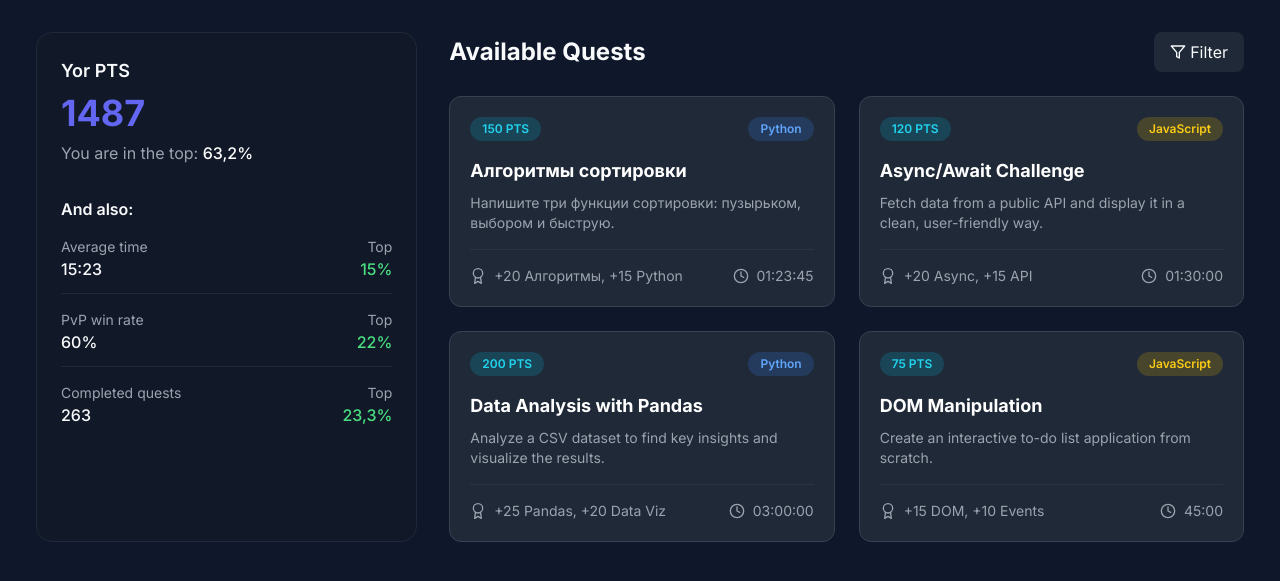
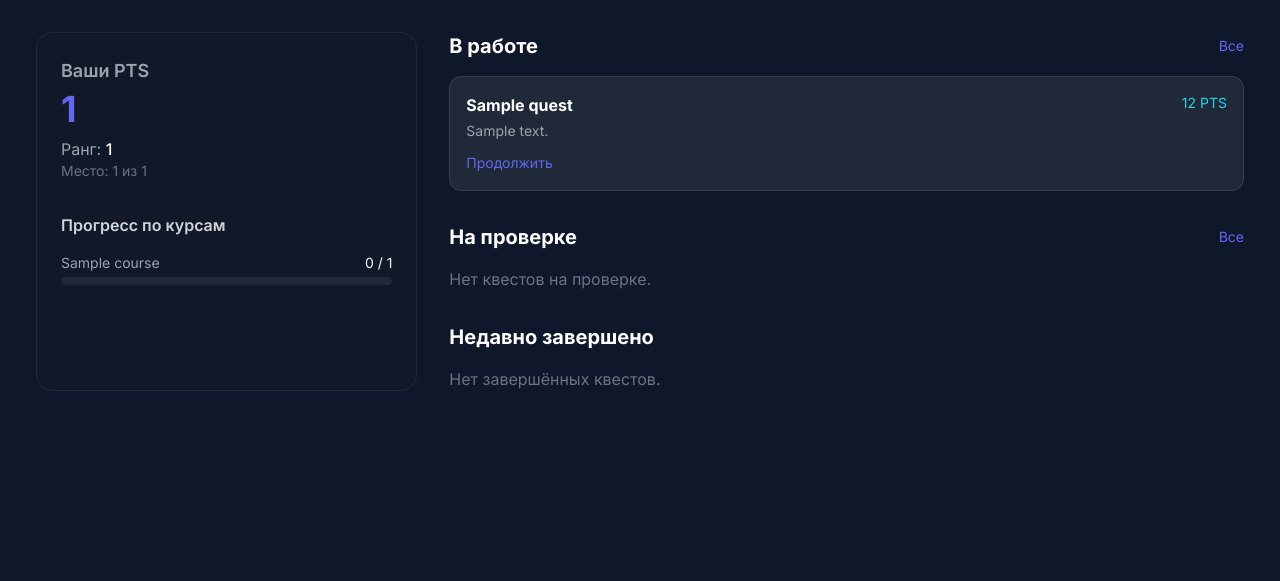
Before and after one commit to TolyanL/case-battlecode, a Django app: page /dashboard/ in a window 1280 px wide. Shown: the part 101-682 px from the top of the page. Run offline with Django 5.2, Linux system fonts and the light colour scheme; a user stored in the database is signed in; tables that the repository leaves empty hold one stand-in row (values such as "Sample post"); parts of the project's set-up code (start-up, migrations or seed data) failed here and were passed over; some libraries are stand-ins or nearby versions.

Commit message:
redesign Home and Dashboard with dynamic content and user progress

```diff
--- a/battlecode/dashboard/templates/dashboard.html
+++ b/battlecode/dashboard/templates/dashboard.html
@@ -1,151 +1,89 @@
+<!-- battlecode/dashboard/templates/dashboard.html -->
 {% extends "base.html" %}
 {% load static %}
-
-{% block title %}Quest Dashboard{% endblock title %}
-{% block description %}Track your progress and available quests on your personal dashboard.{% endblock description %}
-
+{% block title %}Dashboard{% endblock title %}
+{% block description %}Ваш персональный центр активности.{% endblock description %}
 {% block content %}
 <div class="grid grid-cols-1 lg:grid-cols-3 gap-8">
-
+  <!-- Левая панель: статистика -->
   <aside class="lg:col-span-1 bg-gray-900 rounded-2xl p-6 border border-gray-800">
     <div class="mb-8">
-            <h3 class="text-lg font-semibold mb-2">Yor PTS</h3>
-            <p class="text-4xl font-bold text-primary">1487</p>
-            <p class="text-gray-400 mt-2">You are in the top: <span class="text-white font-medium">63,2%</span></p>
+      <h3 class="text-lg font-semibold text-gray-400 mb-1">Ваши PTS</h3>
+      <p class="text-4xl font-bold text-primary">{{ pts }}</p>
+      <p class="text-gray-400 mt-2">Ранг: <span class="text-white font-medium">{{ rank }}</span></p>
+      <p class="text-gray-500 text-sm">Место: {{ placement }} из {{ user.profile.placement|default:"?" }}</p>
     </div>
 
     <div>
-            <h4 class="text-md font-semibold mb-4">And also:</h4>
-            <div class="space-y-4">
-                <div class="flex justify-between items-center pb-3 border-b border-gray-800">
-                    <div>
-                        <p class="text-gray-400 text-sm">Average time</p>
-                        <p class="font-medium">15:23</p>
+      <h4 class="text-md font-semibold mb-4 text-gray-300">Прогресс по курсам</h4>
+      {% for item in course_progress %}
+        <div class="mb-4">
+          <div class="flex justify-between text-sm mb-1">
+            <span class="text-gray-400">{{ item.course.title }}</span>
+            <span class="text-white">{{ item.done }} / {{ item.total }}</span>
           </div>
-                    <div class="text-right">
-
-                        <p class="text-gray-400 text-sm">Top</p>
-                        <p class="font-medium text-green-400">15%</p>
-                    </div>
-
-                </div>
-                <div class="flex justify-between items-center pb-3 border-b border-gray-800">
-                    <div>
-                        <p class="text-gray-400 text-sm">PvP win rate</p>
-                        <p class="font-medium">60%</p>
-                    </div>
-                    <div class="text-right">
-                        <p class="text-gray-400 text-sm">Top</p>
-                        <p class="font-medium text-green-400">22%</p>
+          <div class="w-full bg-gray-800 rounded-full h-2">
+            <div class="bg-primary h-2 rounded-full" style="width: {{ item.percent }}%"></div>
           </div>
         </div>
-                <div class="flex justify-between items-center">
-                    <div>
-                        <p class="text-gray-400 text-sm">Completed quests</p>
-                        <p class="font-medium">263</p>
-
-                    </div>
-                    <div class="text-right">
-                        <p class="text-gray-400 text-sm">Top</p>
-                        <p class="font-medium text-green-400">23,3%</p>
-                    </div>
-                </div>
-            </div>
+      {% empty %}
+        <p class="text-gray-500 text-sm">Вы не записаны ни на один курс.</p>
+      {% endfor %}
     </div>
   </aside>
 
-    <section class="lg:col-span-2">
-        <div class="flex justify-between items-center mb-6">
-            <h2 class="text-2xl font-bold">Available Quests</h2>
-            <button
-
-                class="flex items-center space-x-1 bg-gray-800 hover:bg-gray-700 px-4 py-2 rounded-lg transition">
-                <i data-feather="filter" class="w-4 h-4"></i>
-                <span>Filter</span>
-            </button>
+  <!-- Правая панель: активность -->
+  <section class="lg:col-span-2 space-y-8">
+    <!-- В работе -->
+    <div>
+      <div class="flex justify-between items-center mb-4">
+        <h2 class="text-xl font-bold text-white">В работе</h2>
+        <a href="{% url 'quests_all' %}?status=in_progress" class="text-primary text-sm hover:underline">Все</a>
+      </div>
+      {% for item in in_progress %}
+        <div class="bg-gray-800 rounded-xl p-4 mb-3 border border-gray-700">
+          <div class="flex justify-between">
+            <h4 class="font-bold text-white">{{ item.quest.title }}</h4>
+            <span class="text-cyan-400 text-sm">{{ item.quest.pts }} PTS</span>
+          </div>
+          <p class="text-gray-400 text-sm mt-1">{{ item.quest.description|truncatewords:12 }}</p>
+          <a href="{% url 'quest_work' item.quest.slug %}" class="mt-3 inline-block text-primary hover:underline text-sm">Продолжить</a>
+        </div>
+      {% empty %}
+        <p class="text-gray-500">Нет активных квестов.</p>
+      {% endfor %}
     </div>
 
-        <div class="grid grid-cols-1 md:grid-cols-2 gap-6">
-
-            <div class="quest-card bg-gray-800 rounded-xl p-5 border border-gray-700 flex flex-col justify-between h-full">
+    <!-- На проверке -->
     <div>
       <div class="flex justify-between items-center mb-4">
-                        <span class="bg-cyan-500/20 text-cyan-400 text-xs font-semibold px-3 py-1 rounded-full">150 PTS</span>
-                        <span class="bg-blue-500/20 text-blue-400 text-xs font-semibold px-3 py-1 rounded-full">Python</span>
+        <h2 class="text-xl font-bold text-white">На проверке</h2>
+        <a href="{% url 'quests_all' %}?status=on_review" class="text-primary text-sm hover:underline">Все</a>
       </div>
-                    <h4 class="font-bold text-white text-lg mb-2">Алгоритмы сортировки</h4>
-                    <p class="text-gray-400 text-sm mb-4">Напишите три функции сортировки: пузырьком, выбором и быструю.</p>
+      {% for item in on_review %}
+        <div class="bg-gray-800 rounded-xl p-4 mb-3 border border-gray-700">
+          <h4 class="font-bold text-white">{{ item.quest.title }}</h4>
+          <p class="text-gray-400 text-sm mt-1">Ожидает проверки</p>
+        </div>
+      {% empty %}
+        <p class="text-gray-500">Нет квестов на проверке.</p>
+      {% endfor %}
     </div>
 
-                <div class="mt-auto pt-4 border-t border-gray-700/50">
-                    <div class="flex justify-between items-center text-sm text-gray-400">
-                        <span class="flex items-center"><i data-feather="award" class="w-4 h-4 mr-2"></i>+20 Алгоритмы, +15 Python</span>
-                        <span class="flex items-center"><i data-feather="clock" class="w-4 h-4 mr-2"></i>01:23:45</span>
+    <!-- Недавно завершено -->
+    <div>
+      <h2 class="text-xl font-bold text-white mb-4">Недавно завершено</h2>
+      {% for item in completed_recent %}
+        <div class="flex justify-between items-center py-2 border-b border-gray-800">
+          <span class="text-white">{{ item.quest.title }}</span>
+          <span class="text-sm {% if item.status == 'success' %}text-green-400{% else %}text-red-400{% endif %}">
+            {% if item.status == 'success' %}+{{ item.given_pts }}{% else %}-{{ item.quest.penalty }}{% endif %}
+          </span>
         </div>
-                </div>
-            </div>
-
-            <div class="quest-card bg-gray-800 rounded-xl p-5 border border-gray-700 flex flex-col justify-between h-full">
-                <div>
-                    <div class="flex justify-between items-center mb-4">
-
-                        <span class="bg-cyan-500/20 text-cyan-400 text-xs font-semibold px-3 py-1 rounded-full">120 PTS</span>
-                        <span class="bg-yellow-500/20 text-yellow-400 text-xs font-semibold px-3 py-1 rounded-full">JavaScript</span>
-                    </div>
-                    <h4 class="font-bold text-white text-lg mb-2">Async/Await Challenge</h4>
-                    <p class="text-gray-400 text-sm mb-4">Fetch data from a public API and display it in a clean, user-friendly way.</p>
-                </div>
-                <div class="mt-auto pt-4 border-t border-gray-700/50">
-                    <div class="flex justify-between items-center text-sm text-gray-400">
-                        <span class="flex items-center"><i data-feather="award" class="w-4 h-4 mr-2"></i>+20 Async, +15 API</span>
-                        <span class="flex items-center"><i data-feather="clock" class="w-4 h-4 mr-2"></i>01:30:00</span>
-                    </div>
-                </div>
-            </div>
-
-            <div class="quest-card bg-gray-800 rounded-xl p-5 border border-gray-700 flex flex-col justify-between h-full">
-                <div>
-                    <div class="flex justify-between items-center mb-4">
-                        <span class="bg-cyan-500/20 text-cyan-400 text-xs font-semibold px-3 py-1 rounded-full">200 PTS</span>
-                        <span class="bg-blue-500/20 text-blue-400 text-xs font-semibold px-3 py-1 rounded-full">Python</span>
-                    </div>
-                    <h4 class="font-bold text-white text-lg mb-2">Data Analysis with Pandas</h4>
-
-                    <p class="text-gray-400 text-sm mb-4">Analyze a CSV dataset to find key insights and visualize the results.</p>
-
-                </div>
-                <div class="mt-auto pt-4 border-t border-gray-700/50">
-
-                    <div class="flex justify-between items-center text-sm text-gray-400">
-
-                        <span class="flex items-center"><i data-feather="award" class="w-4 h-4 mr-2"></i>+25 Pandas, +20 Data Viz</span>
-                        <span class="flex items-center"><i data-feather="clock" class="w-4 h-4 mr-2"></i>03:00:00</span>
-                    </div>
-
-                </div>
-            </div>
-
-             <div class="quest-card bg-gray-800 rounded-xl p-5 border border-gray-700 flex flex-col justify-between h-full">
-
-                <div>
-                    <div class="flex justify-between items-center mb-4">
-                        <span class="bg-cyan-500/20 text-cyan-400 text-xs font-semibold px-3 py-1 rounded-full">75 PTS</span>
-                        <span class="bg-yellow-500/20 text-yellow-400 text-xs font-semibold px-3 py-1 rounded-full">JavaScript</span>
-                    </div>
-                    <h4 class="font-bold text-white text-lg mb-2">DOM Manipulation</h4>
-                    <p class="text-gray-400 text-sm mb-4">Create an interactive to-do list application from scratch.</p>
-                </div>
-                <div class="mt-auto pt-4 border-t border-gray-700/50">
-                    <div class="flex justify-between items-center text-sm text-gray-400">
-                        <span class="flex items-center"><i data-feather="award" class="w-4 h-4 mr-2"></i>+15 DOM, +10 Events</span>
-                        <span class="flex items-center"><i data-feather="clock" class="w-4 h-4 mr-2"></i>45:00</span>
-
-                    </div>
-                </div>
-            </div>
-
+      {% empty %}
+        <p class="text-gray-500">Нет завершённых квестов.</p>
+      {% endfor %}
     </div>
   </section>
-
 </div>
 {% endblock content %}
--- a/battlecode/dashboard/views.py
+++ b/battlecode/dashboard/views.py
@@ -1,14 +1,73 @@
+# battlecode/dashboard/views.py
 from django.shortcuts import render
-
+from django.db.models import Q
 from battlecode.pagedata import PageData
+from user.models import Profile
+from quests.models import Quest
+from peer_review.models import Assignment
+from courses.models import Course
+from battlecode.quest_settings import break_delta
 
 current_page = "dashboard"
 
+def dashboard(request):
+    if not request.user.is_authenticated:
+        from django.shortcuts import redirect
+        return redirect("login")
 
-def dashboard(request):
+    try:
+        profile = request.user.profile
+    except Profile.DoesNotExist:
+        profile = None
+
+    # PTS и ранг
+    pts = profile.pts if profile else 0
+    rank = profile.get_rank_display() if profile else "—"
+    placement = profile.placement if profile else "—"
+
+    # Квесты: в работе, на проверке
+    assignments = Assignment.objects.filter(user=request.user)
+    in_progress = assignments.filter(status="active").select_related("quest")[:3]
+    on_review = assignments.filter(status="completed").select_related("quest")[:3]
+
+    # Последние завершённые (успешно/провал)
+    completed_recent = assignments.filter(
+        Q(status="success") | Q(status="failed")
+    ).select_related("quest").order_by("-completed_at")[:5]
+
+    # Прогресс по курсам
+    enrolled_courses = Course.objects.filter(enrolled_profiles__user=request.user)
+    course_progress = []
+    for course in enrolled_courses:
+        total = course.quests.count()
+        done = Assignment.objects.filter(
+            user=request.user,
+            quest__in=course.quests.all(),
+            status__in=["success", "failed"]
+        ).count()
+        course_progress.append({
+            "course": course,
+            "total": total,
+            "done": done,
+            "percent": int(done / total * 100) if total > 0 else 0
+        })
+
     pd = PageData(
-        title="Quest Dashboard",
-        description="Track your progress and available quests on your personal dashboard.",
+        title="Dashboard",
+        description="Ваш персональный центр активности.",
         curr_page=current_page,
     )
-    return render(request, "dashboard.html", context={"pd": pd})
+
+    context = {
+        "pd": pd,
+        "profile": profile,
+        "pts": pts,
+        "rank": rank,
+        "placement": placement,
+        "in_progress": in_progress,
+        "on_review": on_review,
+        "completed_recent": completed_recent,
+        "course_progress": course_progress,
+    }
+
+    return render(request, "dashboard.html", context)
```
Also changed, not shown: battlecode/index/templates/index.html (+74 -36 lines), battlecode/index/views.py (+28 -8 lines). Lines whose indentation alone changed are shown as unchanged.
